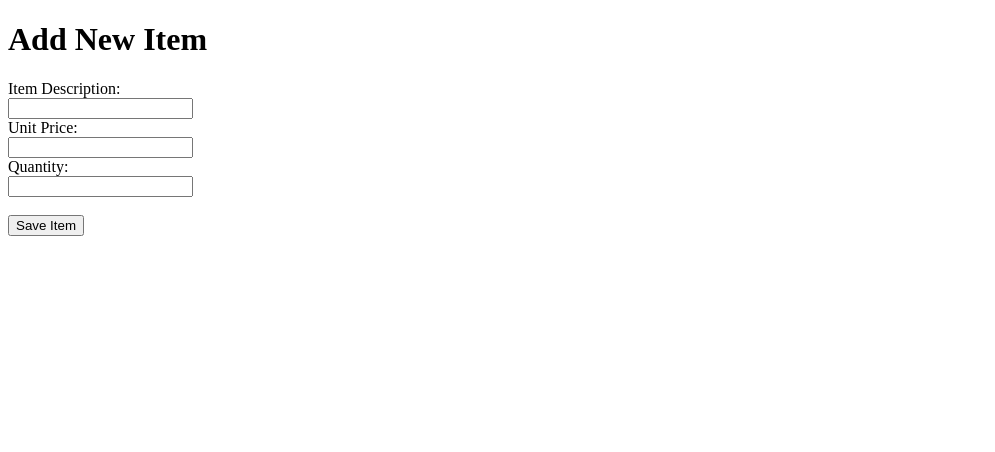
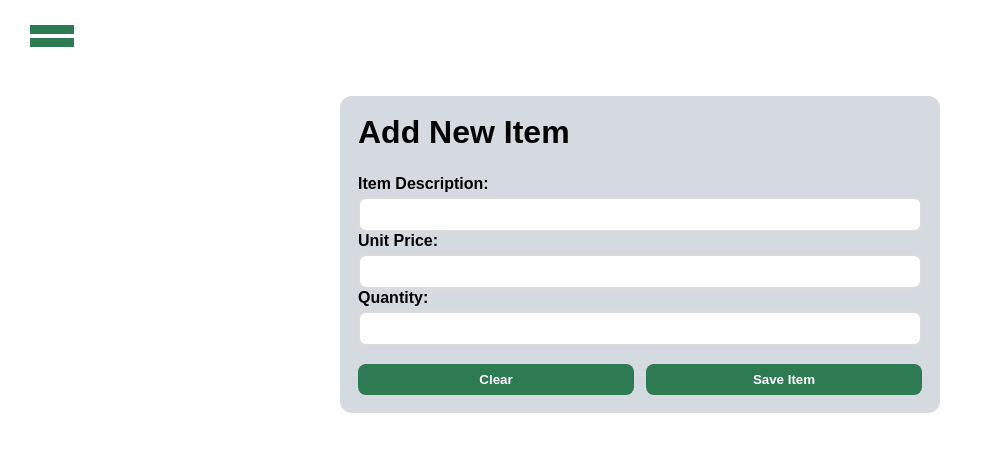
Before and after one commit to Michael-Gatmaitan/flask-api-lab-sample, a PHP site: page / in a window 1280 px wide. Shown: the top 452 px of the page, without its empty margins (0-995 px from the left). Run offline with PHP 8.4, Linux system fonts and the light colour scheme; style sheets or scripts are compiled from the project's sources.

Commit message:
Styles added

```diff
--- a/index.php
+++ b/index.php
@@ -5,11 +5,42 @@
     <meta charset="UTF-8">
     <meta name="viewport" content="width=device-width, initial-scale=1.0">
     <title>Add Item</title>
+
+    <link rel="stylesheet" href="./styles/index.css">
+    <script src="./scripts/toggle.js"></script>
 </head>
 
 <body>
+
+    <nav>
+        <button onclick="toggleSidebar()">
+            <img src="./public/menu.png" alt="menu">
+        </button>
+    </nav>
+
+    <div class="sidebar">
+        <div class="logo">
+            <img src="./public/P.O.S_LOGO 1.png" alt="logo">
+        </div>
+
+        <a href="/ehe/">
+            <button class="sidebar-btn">
+                <img src="./public/KAPE IBARRA POS/add.png" alt="add">
+                <p>Add item</p>
+            </button>
+        </a>
+
+        <a href="/ehe/display_items.html">
+            <button class="sidebar-btn">
+                <img src="./public/KAPE IBARRA POS/list.png" alt="list">
+                <p>Item list</p>
+            </button>
+        </a>
+    </div>
+
+    <div class="content">
+        <form action="save_item.php" method="POST">
             <h1>Add New Item</h1>
-    <form action="save_item.php" method="POST">
             <label for="description">Item Description:</label>
             <br> <input type="text" name="description" id="description" required>
             <br> <label for="unitprice">Unit Price:</label>
@@ -17,7 +48,10 @@
             <br> <label for="quantity">Quantity:</label>
             <br> <input type="number" name="quantity" id="quantity" required>
             <br>
-        <br> <button type="submit">Save
+            <br>
+            <div class="btns">
+                <button>Clear</button>
+                <button type="submit">Save
                 <?php
                 $servername = "localhost";
                 $username = "root";
@@ -44,7 +78,9 @@
                 ?>
                 Item
             </button>
+            </div>
         </form>
+    </div>
 </body>
 
 </html>
--- a/save_item.php
+++ b/save_item.php
@@ -9,7 +9,8 @@ if ($conn->connect_error) {
 $description = $_POST['description'];
 $unitprice = $_POST['unitprice'];
 $quantity = $_POST['quantity'];
-$sql = "INSERT INTO items (item_description, item_unitprice, item_quantity) VALUES ('$description', '$unitprice', '$quantity')";
+$sql = "INSERT INTO items (item_description, item_unitprice, item_quantity)
+        VALUES ('$description', '$unitprice', '$quantity')";
 if ($conn->query($sql) === TRUE) {
     echo "Item added successfully!";
 } else {
--- /dev/null
+++ b/scripts/toggle.js
@@ -0,0 +1,6 @@
+let toggled = false;
+function toggleSidebar() {
+    const sidebar = document.getElementsByClassName('sidebar')[0];
+    toggled = !toggled;
+    sidebar.style.marginLeft = toggled ? '0' : '-55%';
+}
--- /dev/null
+++ b/styles/index.css
@@ -0,0 +1,77 @@
+@import url(nav.scss);
+* {
+  box-sizing: border-box;
+  font-family: "Century gothic", sans-serif;
+}
+
+body,
+html {
+  margin: 0;
+  padding: 0;
+  background-color: #ffffff;
+}
+
+.content {
+  padding: 24px;
+}
+
+input,
+button {
+  outline: none;
+  border: none;
+}
+
+.content form {
+  border-radius: 12px;
+  width: 100%;
+  background-color: #d5dae0;
+  padding: 18px;
+}
+.content form h1 {
+  margin: 0;
+  margin-bottom: 24px;
+}
+.content form label {
+  font-weight: bold;
+}
+.content form input {
+  margin-top: 4px;
+  border: solid 2px #dbdbdb;
+  padding: 8px;
+  width: 100%;
+  border-radius: 8px;
+  transition: border 0.2s ease-in;
+}
+.content form input:focus {
+  border: solid 2px #afafaf;
+}
+.content form .btns {
+  display: flex;
+  gap: 12px;
+  width: 100%;
+  justify-content: center;
+}
+.content form .btns button {
+  flex: 1;
+  cursor: pointer;
+  padding: 8px 12px;
+  background-color: #2e7a52;
+  color: #fff;
+  border-radius: 8px;
+  font-weight: 600;
+  transition: background 0.2s ease-in;
+}
+.content form .btns button:hover {
+  background-color: #266142;
+}
+
+@media only screen and (min-width: 600px) {
+  .content {
+    display: flex;
+    align-items: center;
+    justify-content: center;
+  }
+  .content form {
+    max-width: 600px;
+  }
+}/*# sourceMappingURL=index.css.map */
--- /dev/null
+++ b/styles/index.scss
@@ -0,0 +1,87 @@
+@import url(nav.scss);
+
+* {
+    box-sizing: border-box;
+    font-family: "Century gothic", sans-serif;
+}
+
+body,
+html {
+    margin: 0;
+    padding: 0;
+    background-color: #ffffff;
+}
+
+.content {
+    padding: 24px;
+}
+
+input,
+button {
+    outline: none;
+    border: none;
+}
+
+.content {
+    form {
+        border-radius: 12px;
+        width: 100%;
+        background-color: #d5dae0;
+        padding: 18px;
+
+        h1 {
+            margin: 0;
+            margin-bottom: 24px;
+        }
+
+        label {
+            font-weight: bold;
+        }
+
+        input {
+            margin-top: 4px;
+            border: solid 2px #dbdbdb;
+            padding: 8px;
+            width: 100%;
+            border-radius: 8px;
+            transition: border 0.2s ease-in;
+
+            &:focus {
+                border: solid 2px #afafaf;
+            }
+        }
+
+        .btns {
+            display: flex;
+            gap: 12px;
+            width: 100%;
+            justify-content: center;
+
+            button {
+                flex: 1;
+                cursor: pointer;
+                padding: 8px 12px;
+                background-color: #2e7a52;
+                color: #fff;
+                border-radius: 8px;
+                font-weight: 600;
+                transition: background 0.2s ease-in;
+
+                &:hover {
+                    background-color: #266142;
+                }
+            }
+        }
+    }
+}
+
+@media only screen and (min-width: 600px) {
+    .content {
+        display: flex;
+        align-items: center;
+        justify-content: center;
+        form {
+            max-width: 600px;
+        }
+    }
+  }
--- /dev/null
+++ b/styles/nav.scss
@@ -0,0 +1,43 @@
+nav {
+    width: 100%;
+    padding: 24px;
+    background-color: #fff;
+
+    button {
+        background-color: transparent;
+        display: flex;
+        justify-content: center;
+        align-items: center;
+        cursor: pointer;
+    }
+}
+
+.sidebar {
+    width: 55%;
+    margin-left: -55%;
+    padding: 24px;
+    height: calc(100vh - 72px);
+    background-color: #f2f4f7;
+    position: fixed;
+    top: 72px;
+    left: 0;
+    font-size: 69px;
+    color: #fff;
+    font-weight: 900;
+
+    a {
+        cursor: pointer;
+        text-decoration: none;
+
+        .sidebar-btn {
+            display: flex;
+            align-items: center;
+            justify-content: flex-start;
+            font-weight: 600;
+            font-size: 18px;
+            gap: 12px;
+            border-bottom: solid 2px #d5dae0;
+            width: 100%;
+        }
+    }
+}
```
Also changed, not shown: display_items.html (+35 -1 lines), styles/display_items.css (added, +36 -0 lines), styles/display_items.scss (added, +45 -0 lines), styles/nav.css (added, +40 -0 lines), public/KAPE IBARRA POS/add.png (added), public/KAPE IBARRA POS/list.png (added), public/P.O.S_LOGO 1.png (added), public/menu.png (added), 4 other files. Lines whose indentation alone changed are shown as unchanged.
